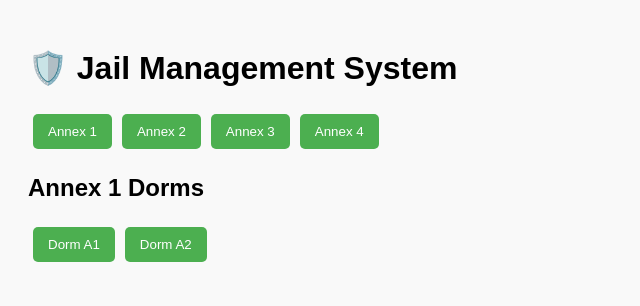
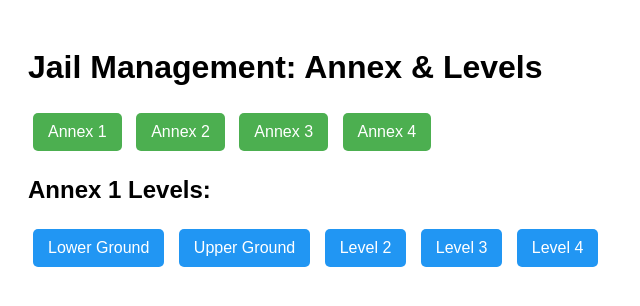
Before and after one commit to ICTNEXUS/DIGITAL-JAIL-POP-BOARD, a plain HTML site: page index.html in a window 1280 px wide. Both pictures are taken after a click on the button "Annex 1". Shown: the whole page, without its empty margins (0-640 px from the left). Drawn offline with Linux system fonts and the light colour scheme.

Commit message:
Update index.html

```diff
--- a/index.html
+++ b/index.html
@@ -1,17 +1,59 @@
 <!DOCTYPE html>
-<html lang="en">
+<html>
 <head>
-  <meta charset="UTF-8">
   <title>Jail Management System</title>
-  <link rel="stylesheet" href="style.css">
+  <style>
+    body { font-family: Arial, sans-serif; padding: 20px; }
+    .annex-btn, .level-btn {
+      padding: 10px 15px;
+      margin: 5px;
+      font-size: 16px;
+      cursor: pointer;
+      border: none;
+      border-radius: 5px;
+      background-color: #4CAF50;
+      color: white;
+    }
+    .level-btn { background-color: #2196F3; }
+    .hidden { display: none; }
+  </style>
 </head>
 <body>
-  <h1>🛡️ Jail Management System</h1>
 
-  <div id="annex-buttons"></div>
-  <div id="dorms-container"></div>
-  <div id="pdls-container"></div>
+  <h1>Jail Management: Annex & Levels</h1>
 
-  <script src="script.js"></script>
+  <div id="annex-buttons">
+    <button class="annex-btn" onclick="showLevels('Annex 1')">Annex 1</button>
+    <button class="annex-btn" onclick="showLevels('Annex 2')">Annex 2</button>
+    <button class="annex-btn" onclick="showLevels('Annex 3')">Annex 3</button>
+    <button class="annex-btn" onclick="showLevels('Annex 4')">Annex 4</button>
+  </div>
+
+  <div id="level-buttons" class="hidden">
+    <h2 id="selected-annex-title"></h2>
+    <button class="level-btn" onclick="selectLevel('Lower Ground')">Lower Ground</button>
+    <button class="level-btn" onclick="selectLevel('Upper Ground')">Upper Ground</button>
+    <button class="level-btn" onclick="selectLevel('Level 2')">Level 2</button>
+    <button class="level-btn" onclick="selectLevel('Level 3')">Level 3</button>
+    <button class="level-btn" onclick="selectLevel('Level 4')">Level 4</button>
+  </div>
+
+  <div id="output" style="margin-top: 20px;"></div>
+
+  <script>
+    let selectedAnnex = "";
+
+    function showLevels(annex) {
+      selectedAnnex = annex;
+      document.getElementById("level-buttons").classList.remove("hidden");
+      document.getElementById("selected-annex-title").textContent = `${annex} Levels:`;
+      document.getElementById("output").textContent = "";
+    }
+
+    function selectLevel(level) {
+      document.getElementById("output").textContent = `You selected ${level} in ${selectedAnnex}`;
+    }
+  </script>
+
 </body>
 </html>
```
